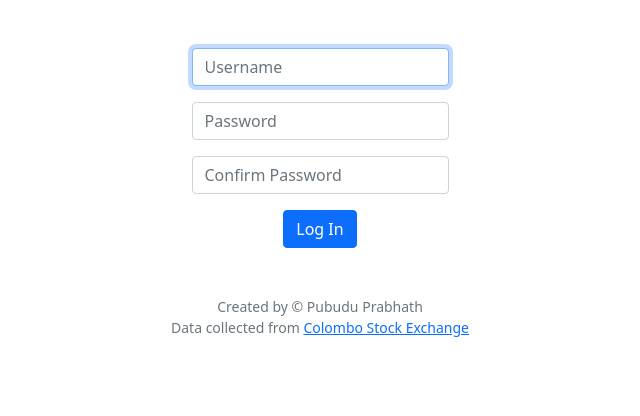
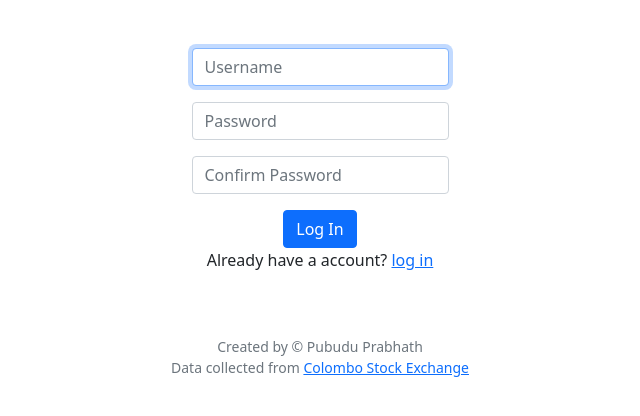
Before and after one commit to PubuduPrabhath/tradesimcse, a Flask app: page /register in a window 1280 px wide. Shown: the part 76-492 px from the top of the page, without its empty margins (320-960 px from the left). Run offline with Flask 2, Linux system fonts and the light colour scheme; some libraries are stand-ins or nearby versions.

Commit message:
Update register.html

```diff
--- a/templates/register.html
+++ b/templates/register.html
@@ -16,5 +16,6 @@
             <input class="form-control mx-auto w-auto" id="confirmation" name="confirmation" placeholder="Confirm Password" type="password">
         </div>
         <button class="btn btn-primary" type="submit">Log In</button>
+        <p>Already have a account? <a href="/login"> log in </a></p>
     </form>
 {% endblock %}
```
